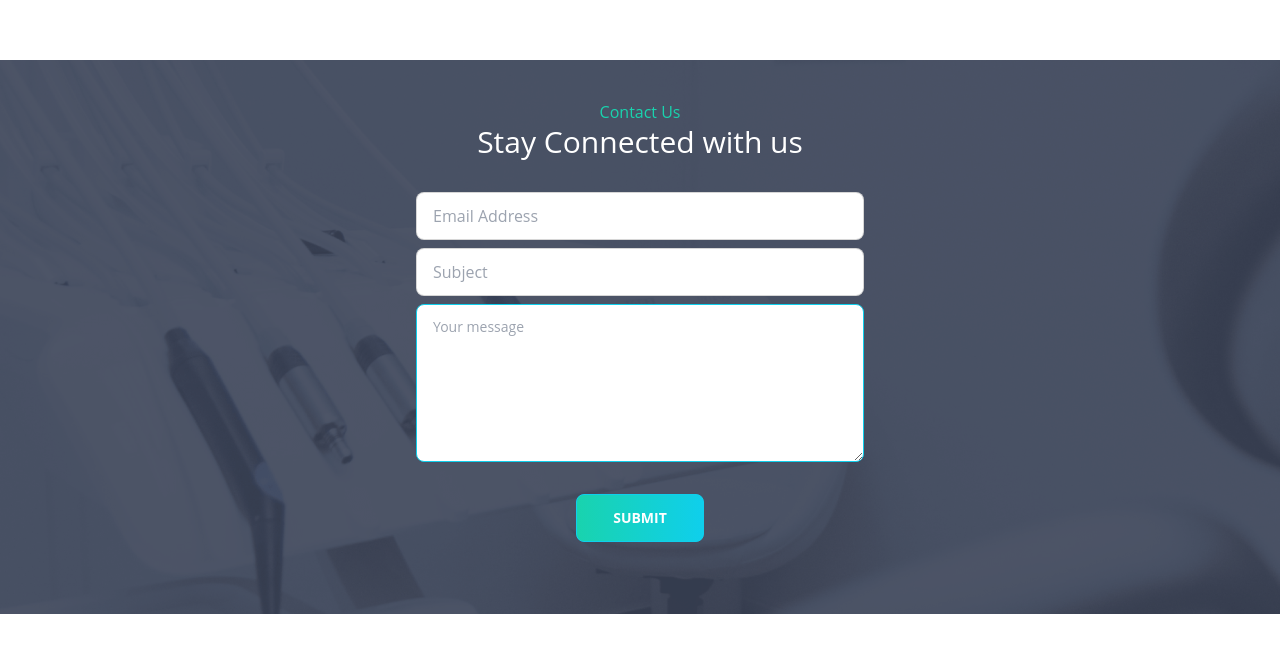
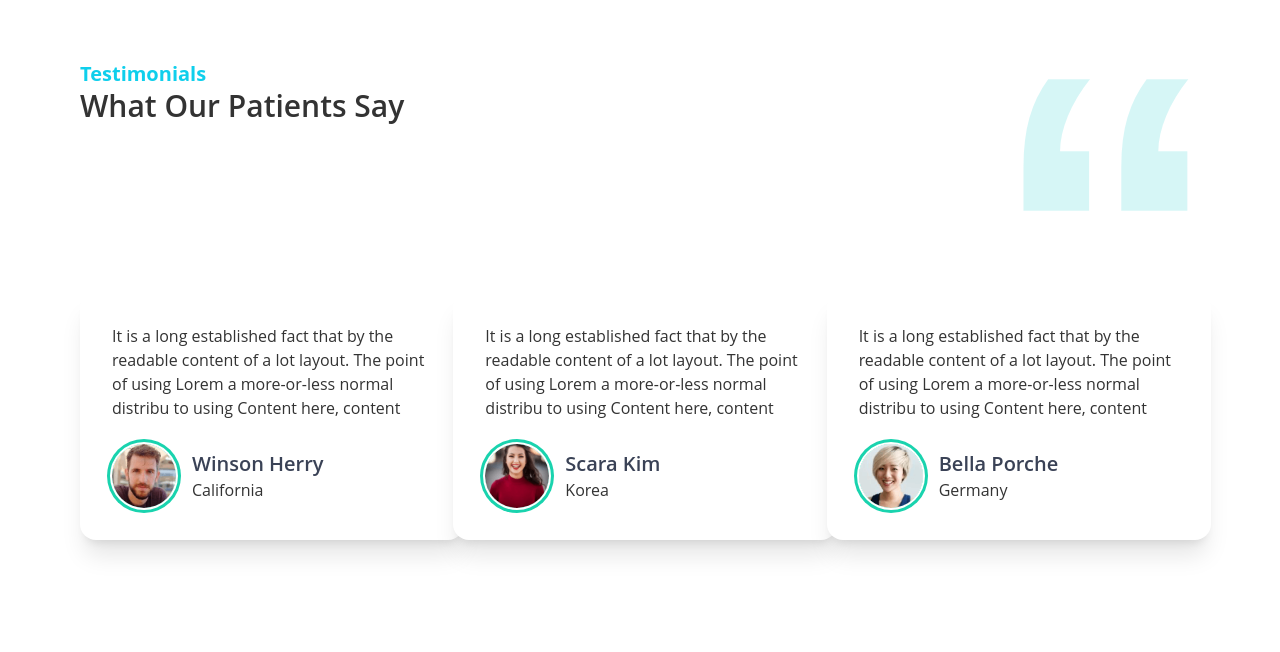
Before and after one commit to AshrafulIslam5/Doctors-portal-final-Project-client, a React (Create React App) app: page / in a window 1280 px wide. Shown: the part 3599-4251 px from the top of the page. Built offline with nearby package versions, Linux system fonts and the light colour scheme.

Commit message:
done testimonials

```diff
--- a/src/Pages/Home/Appointment/HomeAppointment.js
+++ b/src/Pages/Home/Appointment/HomeAppointment.js
@@ -10,7 +10,7 @@ const HomeAppointment = () => {
                 <div className='text-white p-20 md:p-0 md:px-32'>
                     <h2 className='text-secondary font-bold'>Appointment</h2>
                     <h1 class="text-5xl font-bold">Make an appointment Today</h1>
-                    <p class="py-6">It is a long established fact that a reader will be distracted by the readable content of a page when looking at its layout. The point of using Lorem Ipsumis that it has a more-or-less normal distribution of letters,as opposed to using 'Content here, content here', making it look like readable English. Many desktop publishing packages and web page</p>
+                    <p class="py-6">It is a long established fact that a reader will be distracted by the readable content of a     age when looking at its layout. The point of using Lorem Ipsumis that it has a more-or-less normal distribution of letters,as opposed to using 'Content here, content here', making it look like readable English. Many desktop publishing packages and web page</p>
                     <button className="btn btn-primary bg-gradient-to-r from-secondary to-primary text-white uppercase font-bold">Get Started</button>
                 </div>
             </div>
--- a/src/Pages/Home/Home.js
+++ b/src/Pages/Home/Home.js
@@ -4,6 +4,7 @@ import Banner from './Banner/Banner';
 import HomeContact from './HomeContact/HomeContact';
 import Info from './Info/Info';
 import Services from './Services/Services';
+import Testimonials from './Testimonials/Testimonials';
 
 const Home = () => {
     return (
@@ -12,6 +13,7 @@ const Home = () => {
             <Info></Info>
             <Services></Services>
             <HomeAppointment></HomeAppointment>
+            <Testimonials></Testimonials>
             <HomeContact></HomeContact>
         </div>
     );
--- /dev/null
+++ b/src/Pages/Home/Testimonials/Review.js
@@ -0,0 +1,20 @@
+import React from 'react';
+
+const Review = ({ review }) => {
+    return (
+        <div class="card w-96 bg-base-100 shadow-xl">
+            <div class="card-body">
+                <h2>{review.review}</h2>
+                <div className='flex items-center mt-4'>
+                    <img className='w-[64px] rounded-full ring ring-secondary ring-offset-base-100 ring-offset-2' src={review.img} alt="" />
+                    <div className='ml-4'>
+                        <h3 className='text-xl font-semibold text-accent'>{review.name}</h3>
+                        <h3>{review.location}</h3>
+                    </div>
+                </div>
+            </div>
+        </div>
+    );
+};
+
+export default Review;
--- /dev/null
+++ b/src/Pages/Home/Testimonials/Testimonials.js
@@ -0,0 +1,54 @@
+import React from 'react';
+import quotes from '../../../assets/icons/quote.svg';
+import user1 from '../../../assets/images/people1.png';
+import user2 from '../../../assets/images/people2.png';
+import user3 from '../../../assets/images/people3.png';
+import Review from './Review';
+
+const reviews = [
+    {
+        _id: 1,
+        name: 'Winson Herry',
+        review: 'It is a long established fact that by the readable content of a lot layout. The point of using Lorem a more-or-less normal distribu to using Content here, content',
+        location: 'California',
+        img: user1
+    },
+    {
+        _id: 2,
+        name: 'Scara Kim',
+        review: 'It is a long established fact that by the readable content of a lot layout. The point of using Lorem a more-or-less normal distribu to using Content here, content',
+        location: 'Korea',
+        img: user2
+    },
+    {
+        _id: 3,
+        name: 'Bella Porche',
+        review: 'It is a long established fact that by the readable content of a lot layout. The point of using Lorem a more-or-less normal distribu to using Content here, content',
+        location: 'Germany',
+        img: user3
+    }
+]
+
+
+const Testimonials = () => {
+    return (
+        <div className='mb-52 px-20'>
+            <div className='flex justify-between mb-3'>
+                <div>
+                    <h2 className='text-xl font-bold text-primary'>Testimonials</h2>
+                    <h2 className='text-3xl font-semibold'>What Our Patients Say</h2>
+                </div>
+                <div className='w-2/12'>
+                    <img src={quotes} alt="" />
+                </div>
+            </div>
+            <div className='grid grid-cols-1 md:grid-cols-3 mt-20'>
+                {
+                    reviews.map(review => <Review key={review._id} review={review}></Review>)
+                }
+            </div>
+        </div>
+    );
+};
+
+export default Testimonials;
```
